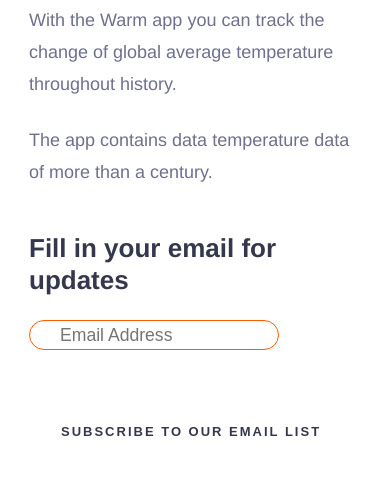
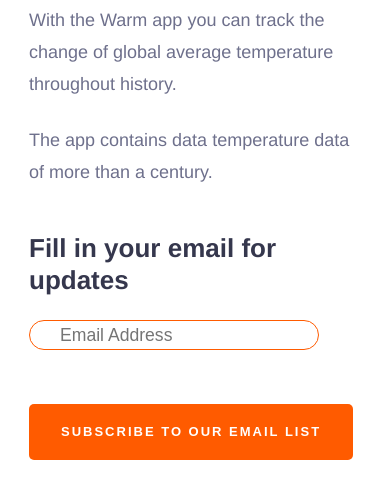
Before and after one commit to HoDominic/interaction-design-eindopdracht, a plain HTML site: page landingpage2.html in a window 390 px wide. Shown: the part 481-966 px from the top of the page. Drawn offline with nearby package versions, Linux system fonts and the light colour scheme.

Commit message:
chnged button

```diff
--- a/css/style.css
+++ b/css/style.css
@@ -34,6 +34,9 @@
 
     --global-color-neutral-xxxx-light: #FFFF;
     --global-input-focus-boxShadowSpread: 0 0 10px var(--lead-theme-color);
+
+       /* border radius */
+   --global-borderRadius: 5px;
 
 
      /* Baseline settings */
@@ -533,17 +536,20 @@ Small cta link with custom animation
     padding: 16px 32px;
 
     margin-top: 30px;
-    color: var(--global-color-neutral-xxxx-dark);
+    color: var(--global-color-neutral-xxxx-light);
 
-    background: #fff ;/*var(--lead-theme-color)*/
+    background: var(--lead-theme-color) ;/*var(--lead-theme-color)*/
     background-size: 200% auto;
     overflow: hidden;
+    border:none;
+    border-radius: var(--global-borderRadius);
 
     /*Hover animation*/
+    /*
     box-shadow: inset 0 0 0 0  var(--lead-theme-color-x-dark) ;
     transition: ease-out 0.3s;
     outline: none;
-    border: 1px solid var(--global-color-neutral-xxxx-dark);
+    border: 1px solid var(--global-color-neutral-xxxx-dark);*/
 
     }
 
@@ -559,9 +565,9 @@ Small cta link with custom animation
         padding: 16px 32px;
 
         margin-top: 30px;
-        color: var(--global-color-neutral-xxxx-dark);
+        color: var(--global-color-neutral-xxxx-light);
 
-        background: #fff ;/*var(--lead-theme-color)*/
+        background: var(--lead-theme-color) ;/*var(--lead-theme-color)*/
         background-size: 200% auto;
         overflow: hidden;
 
@@ -570,6 +576,7 @@ Small cta link with custom animation
         transition: ease-out 0.3s;
         outline: none;
         border: 1px solid var(--global-color-neutral-xxxx-dark);
+        border-radius: var(--global-borderRadius);
     }
 
     }
@@ -581,7 +588,7 @@ Small cta link with custom animation
     /*hover animation*/
       box-shadow: inset 300px 0 0 0 var(--lead-theme-color);
       color: var(--global-color-neutral-xxxx-light);
-      border: 1px solid var(--global-color-neutral-xxxx-dark);
+      /*border: 1px solid var(--global-color-neutral-xxxx-dark);*/
       background: var(--lead-theme-color);
 
     }
@@ -688,7 +695,7 @@ Small cta link with custom animation
 
     .c-input{
 
-    width: 250px;
+    width: 290px;
     height: 30px;
     outline: none;
     border-radius: 50px;
--- a/script/validation.js
+++ b/script/validation.js
@@ -12,16 +12,19 @@ const getDOMElements = function () {
 
 };
 
+
+
 //Button event
 
-
+/*
 const listenToClickEventButton = function () {
     eventButton.addEventListener('click', prevent);
 }
 
+
 function prevent() {
     eventButton.preventDefault();
-}
+}*/
 
 
 const listenToClickButton = function () {
@@ -32,7 +35,7 @@ function changeText() {
 
     //kleur van achtergrond
     button.style.background = '';
-    button.style.color = "black";
+    button.style.color = "#FFF";
 
 
 
@@ -88,7 +91,7 @@ document.addEventListener("DOMContentLoaded", function () {
     getDOMElements();
 
     listenToClickButton();
-    listenToClickEventButton();
+    /*listenToClickEventButton();*/
 
     validation();
 
```
